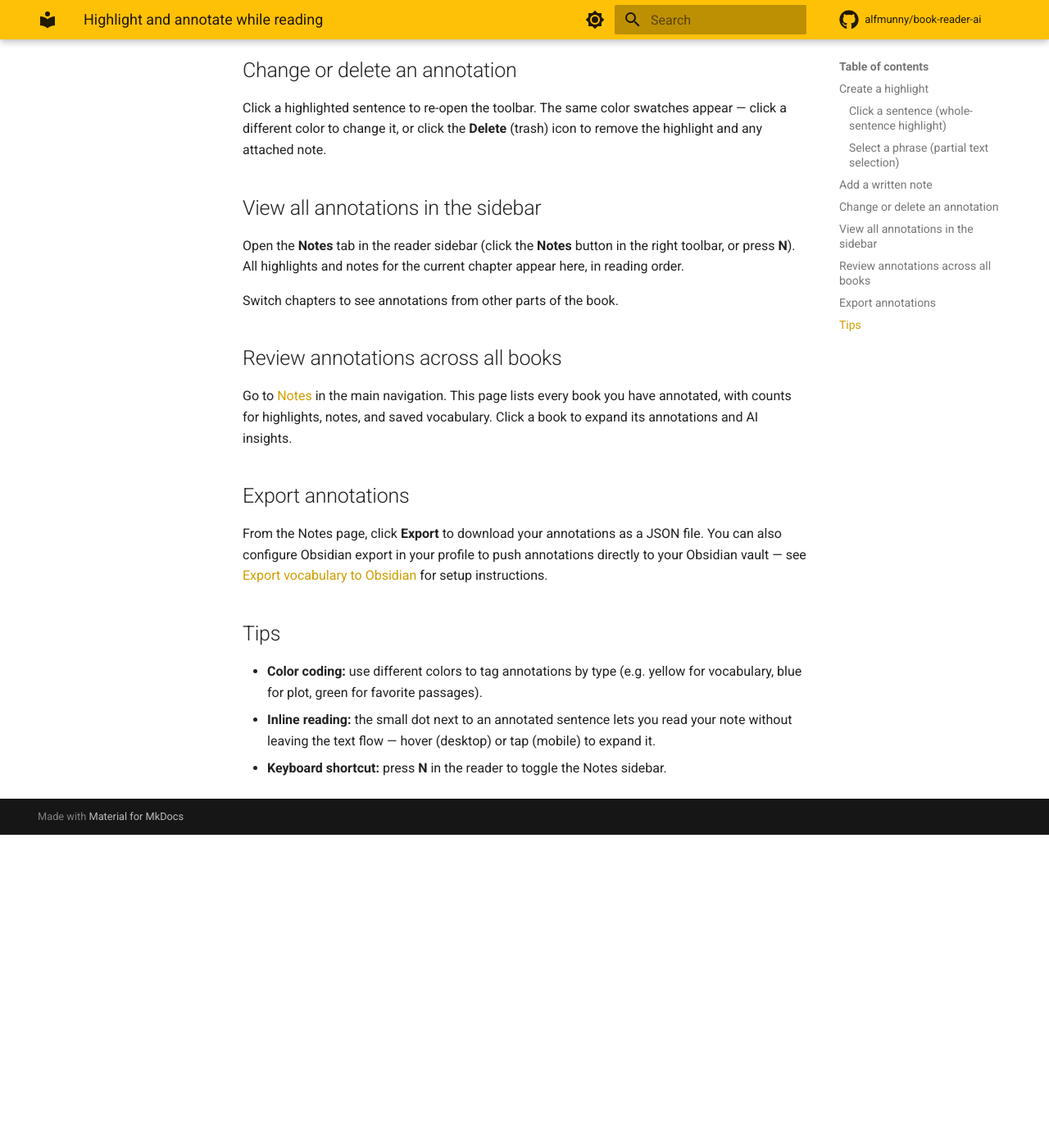
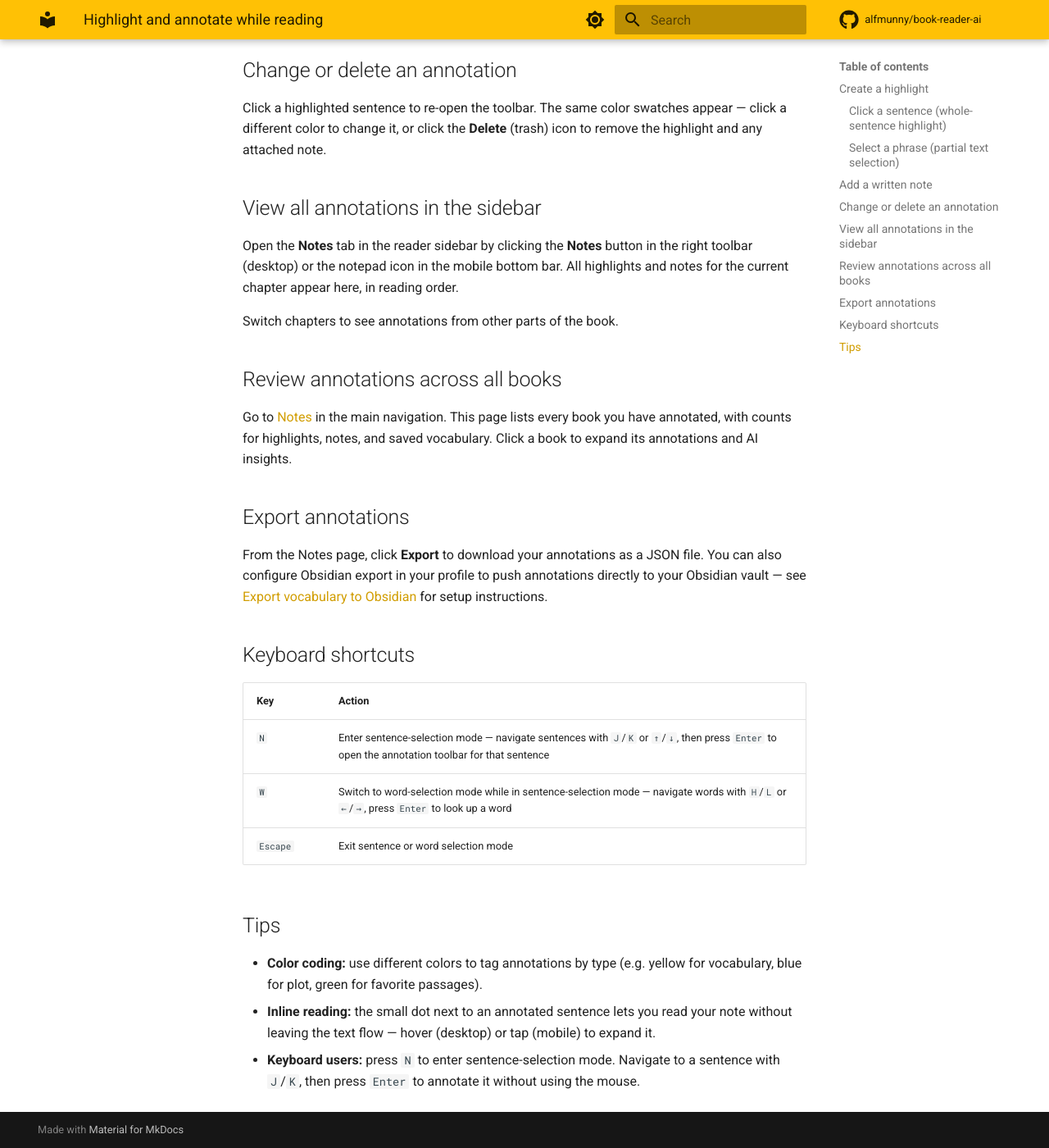
Before and after one commit to alfmunny/book-reader-ai, an MkDocs documentation site: the page built from docs/tutorials/annotations.md, in a window 1280 px wide and 1400 px high, scrolled down 1146 px. Shown: the whole window at 82% size. Built offline with MkDocs 1.6.1 and Material for MkDocs 9.7.7, drawn with Linux system fonts in a browser that asks for light colours; comment, search, counter and statistics services are not loaded; before the commit the page ends 2164 px from its top, so only the background shows below that.

Commit message:
fix: correct N-key docs — sentence-select mode, not Notes sidebar toggle (closes #2596)
- annotations.md: removed incorrect claim that N toggles the Notes sidebar; added Keyboard Shortcuts table with N/W/Esc; updated Tips to describe sentence-select keyboard flow
- focus-mode.md: added N (sentence-selection mode) and W (word mode) to the keyboard shortcuts table
- Regression test: AnnotationsTutorialNKey2596.test.ts statically verifies both docs are correct

Co-Authored-By: Claude Sonnet 4.6 <noreply@anthropic.com>

```diff
--- a/docs/tutorials/annotations.md
+++ b/docs/tutorials/annotations.md
@@ -37,7 +37,7 @@ Click a highlighted sentence to re-open the toolbar. The same color swatches app
 
 ## View all annotations in the sidebar
 
-Open the **Notes** tab in the reader sidebar (click the **Notes** button in the right toolbar, or press **N**). All highlights and notes for the current chapter appear here, in reading order.
+Open the **Notes** tab in the reader sidebar by clicking the **Notes** button in the right toolbar (desktop) or the notepad icon in the mobile bottom bar. All highlights and notes for the current chapter appear here, in reading order.
 
 Switch chapters to see annotations from other parts of the book.
 
@@ -49,8 +49,16 @@ Go to [Notes](/notes) in the main navigation. This page lists every book you hav
 
 From the Notes page, click **Export** to download your annotations as a JSON file. You can also configure Obsidian export in your profile to push annotations directly to your Obsidian vault — see [Export vocabulary to Obsidian](obsidian-export.md) for setup instructions.
 
+## Keyboard shortcuts
+
+| Key | Action |
+|---|---|
+| `N` | Enter sentence-selection mode — navigate sentences with `J`/`K` or `↑`/`↓`, then press `Enter` to open the annotation toolbar for that sentence |
+| `W` | Switch to word-selection mode while in sentence-selection mode — navigate words with `H`/`L` or `←`/`→`, press `Enter` to look up a word |
+| `Escape` | Exit sentence or word selection mode |
+
 ## Tips
 
 - **Color coding:** use different colors to tag annotations by type (e.g. yellow for vocabulary, blue for plot, green for favorite passages).
 - **Inline reading:** the small dot next to an annotated sentence lets you read your note without leaving the text flow — hover (desktop) or tap (mobile) to expand it.
-- **Keyboard shortcut:** press **N** in the reader to toggle the Notes sidebar.
+- **Keyboard users:** press `N` to enter sentence-selection mode. Navigate to a sentence with `J`/`K`, then press `Enter` to annotate it without using the mouse.
```
Also changed, not shown: docs/tutorials/focus-mode.md (+2 -0 lines), 1 other file.
